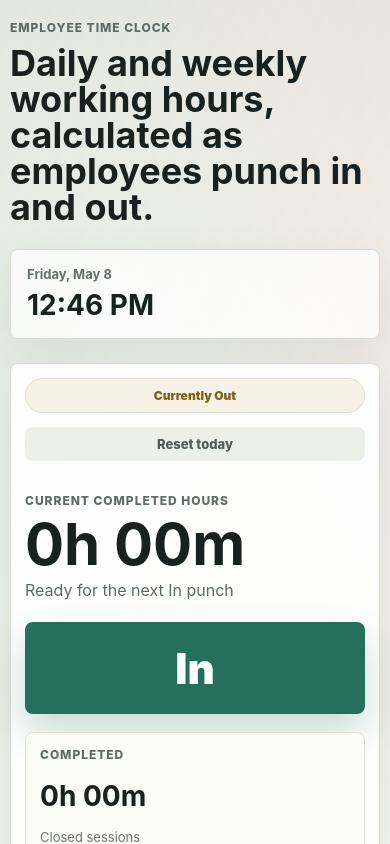
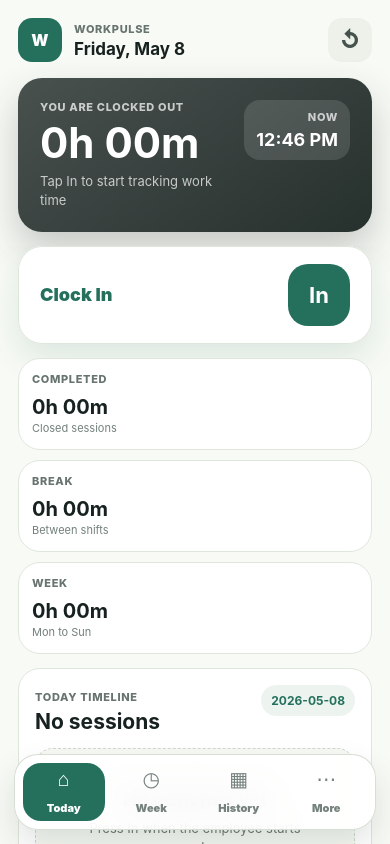
Before and after one commit to shibinsp45/WorkPulse, a React (Vite) app: page / in a window 390 px wide. Shown: the top 844 px of the page. Built offline with nearby package versions, Linux system fonts and the light colour scheme.

Commit message:
Enhance WorkPulse app UI

```diff
--- a/src/App.jsx
+++ b/src/App.jsx
@@ -79,7 +79,7 @@ function calculateBreakMs(record) {
 
 function StatCard({ label, value, note }) {
   return (
-    <article className="stat-card">
+    <article className="metric-card">
       <span>{label}</span>
       <strong>{value}</strong>
       <p>{note}</p>
@@ -124,13 +124,13 @@ function WeekTable({ records, today }) {
   }, 0);
 
   return (
-    <section className="panel">
-      <div className="panel-title">
+    <section className="app-card">
+      <div className="section-head">
         <div>
           <span>Weekly Summary</span>
-          <h2>{formatHours(weeklyMs)}</h2>
+          <h2>This week</h2>
         </div>
-        <p>Mon to Sun</p>
+        <strong>{formatHours(weeklyMs)}</strong>
       </div>
 
       <div className="week-list">
@@ -154,6 +154,52 @@ function WeekTable({ records, today }) {
   );
 }
 
+function HistoryView({ records }) {
+  const rows = Object.entries(records)
+    .map(([date, record]) => ({
+      date,
+      sessions: record.sessions.length,
+      worked: calculateCompletedMs(record),
+      breakTime: calculateBreakMs(record),
+    }))
+    .sort((a, b) => b.date.localeCompare(a.date));
+
+  if (rows.length === 0) {
+    return (
+      <section className="app-card">
+        <div className="empty-state">
+          <strong>No history yet</strong>
+          <span>Your saved days will appear here after you clock in and out.</span>
+        </div>
+      </section>
+    );
+  }
+
+  return (
+    <section className="app-card">
+      <div className="section-head">
+        <div>
+          <span>Saved Records</span>
+          <h2>History</h2>
+        </div>
+        <strong>{rows.length} days</strong>
+      </div>
+
+      <div className="history-list">
+        {rows.map((row) => (
+          <article className="history-row" key={row.date}>
+            <div>
+              <strong>{row.date}</strong>
+              <span>{row.sessions} sessions / {formatHours(row.breakTime)} break</span>
+            </div>
+            <b>{formatHours(row.worked)}</b>
+          </article>
+        ))}
+      </div>
+    </section>
+  );
+}
+
 export default function App() {
   const [records, setRecords] = useState(() => {
     try {
@@ -163,6 +209,7 @@ export default function App() {
     }
   });
   const [now, setNow] = useState(Date.now());
+  const [activeView, setActiveView] = useState('today');
 
   useEffect(() => {
     localStorage.setItem(STORAGE_KEY, JSON.stringify(records));
@@ -180,6 +227,10 @@ export default function App() {
   const completedMs = calculateCompletedMs(todayRecord);
   const totalMs = calculateWorkedMs(todayRecord, now);
   const breakMs = calculateBreakMs(todayRecord);
+  const weeklyMs = getWeekDays(today).reduce((total, day) => {
+    const key = formatDateKey(day);
+    return total + calculateCompletedMs(records[key] ?? { sessions: [] });
+  }, 0);
 
   function punch() {
     setRecords((current) => {
@@ -209,58 +260,100 @@ export default function App() {
   }
 
   return (
-    <main className="app-shell">
-      <section className="hero">
+    <main className="page">
+      <section className="app-frame" aria-label="WorkPulse time clock app">
+        <header className="app-topbar">
+          <div className="brand-mark">W</div>
           <div>
-          <p>Employee Time Clock</p>
-          <h1>Daily and weekly working hours, calculated as employees punch in and out.</h1>
+            <span>WorkPulse</span>
+            <strong>{formatLongDate(today)}</strong>
           </div>
-        <div className="today-chip">
-          <span>{formatLongDate(today)}</span>
+          <button className="icon-button" onClick={clearToday} title="Reset today" type="button">
+            ↺
+          </button>
+        </header>
+
+        <section className={activeSession ? 'status-card active' : 'status-card'}>
+          <div className="status-copy">
+            <span>{activeSession ? 'You are clocked in' : 'You are clocked out'}</span>
+            <h1>{formatHours(totalMs)}</h1>
+            <p>{activeSession ? `Started at ${formatClock(activeSession.in)}` : 'Tap In to start tracking work time'}</p>
+          </div>
+          <div className="time-now">
+            <span>Now</span>
             <strong>{today.toLocaleTimeString([], { hour: '2-digit', minute: '2-digit' })}</strong>
           </div>
         </section>
 
-      <section className="dashboard">
-        <div className="clock-panel">
-          <div className="status-row">
-            <span className={activeSession ? 'status-pill active' : 'status-pill'}>
-              {activeSession ? 'Currently In' : 'Currently Out'}
-            </span>
-            <button className="text-button" onClick={clearToday} type="button">
-              Reset today
-            </button>
-          </div>
-
-          <div className="timer">
-            <span>Current completed hours</span>
-            <strong>{formatHours(totalMs)}</strong>
-            <p>{activeSession ? `Session started at ${formatClock(activeSession.in)}` : 'Ready for the next In punch'}</p>
-          </div>
-
+        <div className="view-area">
+          {activeView === 'today' ? (
+            <>
               <button className={activeSession ? 'punch-button out' : 'punch-button'} onClick={punch} type="button">
-            {activeSession ? 'Out' : 'In'}
+                <span>{activeSession ? 'Clock Out' : 'Clock In'}</span>
+                <strong>{activeSession ? 'Out' : 'In'}</strong>
               </button>
 
-          <div className="stats-grid">
+              <section className="metrics-grid" aria-label="Daily hour totals">
                 <StatCard label="Completed" value={formatHours(completedMs)} note="Closed sessions" />
-            <StatCard label="Break" value={formatHours(breakMs)} note="Time between Out and next In" />
-            <StatCard label="Today Total" value={formatHours(totalMs)} note="Includes running session" />
-          </div>
-        </div>
+                <StatCard label="Break" value={formatHours(breakMs)} note="Between shifts" />
+                <StatCard label="Week" value={formatHours(weeklyMs)} note="Mon to Sun" />
+              </section>
 
-        <section className="panel">
-          <div className="panel-title">
+              <section className="app-card">
+                <div className="section-head">
                   <div>
                     <span>Today Timeline</span>
-              <h2>{todayRecord.sessions.length} punches</h2>
+                    <h2>{todayRecord.sessions.length ? `${todayRecord.sessions.length} sessions` : 'No sessions'}</h2>
                   </div>
-            <p>{dateKey}</p>
+                  <b>{dateKey}</b>
                 </div>
                 <Timeline sessions={todayRecord.sessions} />
               </section>
+            </>
+          ) : null}
 
-        <WeekTable records={records} today={today} />
+          {activeView === 'week' ? <WeekTable records={records} today={today} /> : null}
+          {activeView === 'history' ? <HistoryView records={records} /> : null}
+          {activeView === 'more' ? (
+            <section className="app-card">
+              <div className="section-head">
+                <div>
+                  <span>Manage</span>
+                  <h2>Options</h2>
+                </div>
+              </div>
+              <div className="option-list">
+                <button onClick={clearToday} type="button">
+                  <span>↺</span>
+                  Reset today
+                </button>
+                <button onClick={() => setRecords({})} type="button">
+                  <span>×</span>
+                  Clear all records
+                </button>
+              </div>
+            </section>
+          ) : null}
+        </div>
+
+        <nav className="bottom-tabs" aria-label="App navigation">
+          <button className={activeView === 'today' ? 'active' : ''} onClick={() => setActiveView('today')} type="button">
+            <span>⌂</span>
+            Today
+          </button>
+          <button className={activeView === 'week' ? 'active' : ''} onClick={() => setActiveView('week')} type="button">
+            <span>◷</span>
+            Week
+          </button>
+          <button className={activeView === 'history' ? 'active' : ''} onClick={() => setActiveView('history')} type="button">
+            <span>▦</span>
+            History
+          </button>
+          <button className={activeView === 'more' ? 'active' : ''} onClick={() => setActiveView('more')} type="button">
+            <span>⋯</span>
+            More
+          </button>
+        </nav>
       </section>
     </main>
   );
--- a/src/styles.css
+++ b/src/styles.css
@@ -9,8 +9,8 @@
 }
 
 :root {
-  color: #18211f;
-  background: #f3f5ef;
+  color: #17211f;
+  background: #e9eee8;
   font-family: Inter, ui-sans-serif, system-ui, -apple-system, BlinkMacSystemFont, "Segoe UI", sans-serif;
   font-synthesis: none;
   text-rendering: optimizeLegibility;
@@ -20,9 +20,9 @@ body {
   min-width: 320px;
   min-height: 100vh;
   background:
-    linear-gradient(120deg, rgba(37, 112, 93, 0.09), transparent 34%),
-    linear-gradient(245deg, rgba(196, 72, 48, 0.08), transparent 30%),
-    #f3f5ef;
+    linear-gradient(135deg, rgba(36, 112, 93, 0.18), transparent 30%),
+    linear-gradient(235deg, rgba(224, 115, 72, 0.16), transparent 34%),
+    #edf1eb;
 }
 
 button {
@@ -32,332 +32,417 @@ button {
   cursor: pointer;
 }
 
-.app-shell {
-  width: min(1180px, calc(100vw - 32px));
-  margin: 0 auto;
-  padding: 34px 0;
+.page {
+  display: grid;
+  min-height: 100vh;
+  place-items: center;
+  padding: 22px;
 }
 
-.hero {
+.app-frame {
+  position: relative;
   display: flex;
-  align-items: flex-end;
-  justify-content: space-between;
-  gap: 24px;
-  margin-bottom: 24px;
+  width: min(430px, 100%);
+  height: min(900px, calc(100vh - 44px));
+  min-height: 680px;
+  flex-direction: column;
+  overflow: hidden;
+  border: 1px solid rgba(36, 50, 45, 0.12);
+  border-radius: 28px;
+  background: #f8faf5;
+  box-shadow: 0 28px 80px rgba(31, 44, 39, 0.22);
 }
 
-.hero p,
-.panel-title span,
-.timer span,
-.stat-card span {
-  color: #5e6b66;
-  font-size: 12px;
-  font-weight: 800;
-  letter-spacing: 0.08em;
+.app-topbar {
+  display: flex;
+  align-items: center;
+  gap: 12px;
+  padding: 18px 18px 12px;
+}
+
+.brand-mark,
+.icon-button {
+  display: grid;
+  width: 44px;
+  height: 44px;
+  flex: 0 0 auto;
+  place-items: center;
+  border-radius: 14px;
+  font-weight: 950;
+}
+
+.brand-mark {
+  color: #fff;
+  background: #24705d;
+}
+
+.app-topbar div:nth-child(2) {
+  display: grid;
+  min-width: 0;
+  flex: 1;
+  gap: 3px;
+}
+
+.app-topbar span,
+.section-head span,
+.status-copy span,
+.metric-card span,
+.time-now span {
+  color: #68746f;
+  font-size: 11px;
+  font-weight: 850;
+  letter-spacing: 0.06em;
   text-transform: uppercase;
 }
 
-.hero h1 {
-  max-width: 760px;
-  margin-top: 10px;
-  font-size: clamp(34px, 6vw, 66px);
-  line-height: 1;
+.app-topbar strong {
+  overflow: hidden;
+  font-size: 17px;
+  text-overflow: ellipsis;
+  white-space: nowrap;
 }
 
-.today-chip {
-  display: grid;
-  min-width: 210px;
-  gap: 6px;
-  border: 1px solid #d9ded4;
-  border-radius: 8px;
-  background: rgba(255, 255, 255, 0.76);
-  padding: 16px;
-  box-shadow: 0 18px 48px rgba(36, 48, 44, 0.09);
+.icon-button {
+  background: #edf1e9;
+  color: #45524d;
+  font-size: 22px;
 }
 
-.today-chip span {
-  color: #63706b;
-  font-size: 13px;
-  font-weight: 700;
+.status-card {
+  display: flex;
+  align-items: flex-start;
+  justify-content: space-between;
+  gap: 18px;
+  margin: 4px 18px 14px;
+  border-radius: 24px;
+  background:
+    linear-gradient(145deg, rgba(255, 255, 255, 0.16), transparent),
+    #26302d;
+  padding: 22px;
+  color: #fff;
+  box-shadow: 0 18px 38px rgba(38, 48, 45, 0.24);
 }
 
-.today-chip strong {
-  font-size: 28px;
+.status-card.active {
+  background:
+    linear-gradient(145deg, rgba(255, 255, 255, 0.18), transparent),
+    #24705d;
 }
 
-.dashboard {
+.status-copy {
   display: grid;
-  grid-template-columns: minmax(320px, 1.25fr) minmax(280px, 0.85fr);
-  gap: 18px;
-  align-items: start;
+  gap: 9px;
 }
 
-.clock-panel,
-.panel {
-  border: 1px solid #d9ded4;
-  border-radius: 8px;
-  background: rgba(255, 255, 255, 0.9);
-  box-shadow: 0 18px 48px rgba(36, 48, 44, 0.09);
+.status-copy span,
+.status-copy p,
+.time-now span {
+  color: rgba(255, 255, 255, 0.72);
 }
 
-.clock-panel {
-  grid-row: span 2;
-  padding: 22px;
+.status-copy h1 {
+  font-size: 48px;
+  line-height: 0.95;
 }
 
-.panel {
-  padding: 18px;
+.status-copy p {
+  max-width: 230px;
+  font-size: 13px;
+  line-height: 1.45;
 }
 
-.status-row,
-.panel-title,
-.week-row,
-.timeline-row {
+.time-now {
+  display: grid;
+  flex: 0 0 auto;
+  gap: 5px;
+  border-radius: 16px;
+  background: rgba(255, 255, 255, 0.13);
+  padding: 10px 12px;
+  text-align: right;
+}
+
+.time-now strong {
+  font-size: 18px;
+}
+
+.view-area {
+  flex: 1;
+  overflow: auto;
+  padding: 0 18px 96px;
+  scrollbar-width: none;
+}
+
+.view-area::-webkit-scrollbar {
+  display: none;
+}
+
+.punch-button {
   display: flex;
+  width: 100%;
+  min-height: 92px;
   align-items: center;
   justify-content: space-between;
-  gap: 14px;
+  border-radius: 24px;
+  background: #ffffff;
+  padding: 18px 22px;
+  color: #24705d;
+  box-shadow: inset 0 0 0 1px #dfe6dc, 0 14px 32px rgba(36, 112, 93, 0.13);
 }
 
-.status-pill {
-  border: 1px solid #e1ded3;
-  border-radius: 999px;
-  background: #f6f1e7;
-  padding: 9px 12px;
-  color: #80611c;
-  font-size: 12px;
+.punch-button span {
+  font-size: 18px;
   font-weight: 900;
 }
 
-.status-pill.active {
-  border-color: #cce4d3;
-  background: #e9f6ec;
-  color: #25705d;
-}
-
-.text-button {
-  border-radius: 8px;
-  background: #edf0e8;
-  padding: 9px 12px;
-  color: #4f5b56;
-  font-size: 13px;
-  font-weight: 800;
-}
-
-.timer {
+.punch-button strong {
   display: grid;
-  gap: 10px;
-  margin: 46px 0 28px;
-}
-
-.timer strong {
-  font-size: clamp(58px, 10vw, 112px);
-  line-height: 0.9;
-}
-
-.timer p {
-  color: #5d6a65;
-  font-size: 16px;
-}
-
-.punch-button {
-  width: 100%;
-  min-height: 92px;
-  border-radius: 8px;
-  background: #25705d;
+  width: 62px;
+  height: 62px;
+  place-items: center;
+  border-radius: 20px;
+  background: #24705d;
   color: #fff;
-  font-size: 42px;
-  font-weight: 950;
-  box-shadow: 0 18px 36px rgba(37, 112, 93, 0.24);
-  transition: transform 160ms ease, box-shadow 160ms ease, background 160ms ease;
-}
-
-.punch-button:hover {
-  transform: translateY(-2px);
-  box-shadow: 0 22px 44px rgba(37, 112, 93, 0.28);
+  font-size: 22px;
 }
 
 .punch-button.out {
-  background: #c44830;
-  box-shadow: 0 18px 36px rgba(196, 72, 48, 0.22);
+  color: #bc4935;
+  box-shadow: inset 0 0 0 1px #ead7d1, 0 14px 32px rgba(188, 73, 53, 0.12);
 }
 
-.stats-grid {
+.punch-button.out strong {
+  background: #bc4935;
+}
+
+.metrics-grid {
   display: grid;
   grid-template-columns: repeat(3, minmax(0, 1fr));
-  gap: 12px;
-  margin-top: 18px;
+  gap: 10px;
+  margin: 14px 0;
 }
 
-.stat-card {
-  display: grid;
-  min-height: 128px;
-  align-content: space-between;
-  border: 1px solid #dfe3da;
-  border-radius: 8px;
-  background: #fbfcf8;
-  padding: 14px;
+.metric-card,
+.app-card {
+  border: 1px solid #dfe6dc;
+  border-radius: 22px;
+  background: #fff;
 }
 
-.stat-card strong {
-  font-size: 28px;
+.metric-card {
+  display: grid;
+  min-height: 118px;
+  align-content: space-between;
+  padding: 13px;
 }
 
-.stat-card p,
-.panel-title p,
-.empty-state span {
-  color: #68756f;
-  font-size: 13px;
+.metric-card strong {
+  margin-top: 8px;
+  font-size: 20px;
+  line-height: 1.05;
 }
 
-.panel-title {
-  margin-bottom: 16px;
+.metric-card p {
+  color: #73807a;
+  font-size: 11px;
+  line-height: 1.35;
 }
 
-.panel-title h2 {
-  margin-top: 5px;
-  font-size: 28px;
+.app-card {
+  margin-top: 14px;
+  padding: 16px;
 }
 
-.timeline {
+.section-head {
+  display: flex;
+  align-items: flex-start;
+  justify-content: space-between;
+  gap: 14px;
+  margin-bottom: 14px;
+}
+
+.section-head h2 {
+  margin-top: 4px;
+  font-size: 21px;
+}
+
+.section-head > strong,
+.section-head > b {
+  border-radius: 999px;
+  background: #edf4ef;
+  padding: 8px 10px;
+  color: #24705d;
+  font-size: 12px;
+}
+
+.timeline,
+.week-list,
+.history-list,
+.option-list {
   display: grid;
   gap: 10px;
 }
 
-.timeline-row {
-  border: 1px solid #e0e5dc;
-  border-radius: 8px;
-  background: #fbfcf8;
+.timeline-row,
+.week-row,
+.history-row {
+  display: flex;
+  align-items: center;
+  justify-content: space-between;
+  gap: 12px;
+  border-radius: 18px;
+  background: #f5f8f2;
   padding: 12px;
 }
 
 .timeline-marker {
   display: grid;
-  width: 34px;
-  height: 34px;
+  width: 36px;
+  height: 36px;
   flex: 0 0 auto;
   place-items: center;
-  border-radius: 8px;
-  background: #e9f1ed;
-  color: #25705d;
-  font-weight: 900;
+  border-radius: 13px;
+  background: #e1efe7;
+  color: #24705d;
+  font-weight: 950;
 }
 
-.timeline-row > div:not(.timeline-marker) {
+.timeline-row > div:not(.timeline-marker),
+.week-row div,
+.history-row div {
   display: grid;
-  gap: 4px;
-  min-width: 88px;
+  gap: 3px;
+  min-width: 0;
 }
 
 .timeline-row span,
-.week-row span {
-  color: #6e7a75;
+.week-row span,
+.history-row span {
+  color: #737f79;
   font-size: 12px;
   font-weight: 700;
 }
 
-.timeline-row strong {
-  font-size: 17px;
+.timeline-row strong,
+.week-row strong,
+.week-row b,
+.history-row strong,
+.history-row b {
+  font-size: 15px;
+}
+
+.week-row.today {
+  background: #e7f2eb;
+  outline: 2px solid rgba(36, 112, 93, 0.12);
 }
 
 .empty-state {
   display: grid;
-  min-height: 166px;
+  min-height: 150px;
   place-items: center;
   align-content: center;
   gap: 8px;
-  border: 1px dashed #ccd4c8;
-  border-radius: 8px;
-  background: #fbfcf8;
+  border: 1px dashed #cfd8cc;
+  border-radius: 18px;
+  background: #f7faf4;
+  padding: 18px;
   text-align: center;
 }
 
 .empty-state strong {
-  font-size: 20px;
+  font-size: 19px;
 }
 
-.week-list {
-  display: grid;
-  gap: 8px;
+.empty-state span {
+  max-width: 240px;
+  color: #6d7873;
+  font-size: 13px;
+  line-height: 1.45;
 }
 
-.week-row {
-  border-radius: 8px;
-  background: #f3f5ef;
-  padding: 11px 12px;
+.option-list button {
+  display: flex;
+  min-height: 54px;
+  align-items: center;
+  gap: 12px;
+  border-radius: 16px;
+  background: #f3f6f0;
+  padding: 0 14px;
+  font-weight: 850;
+  text-align: left;
 }
 
-.week-row.today {
-  outline: 2px solid rgba(37, 112, 93, 0.18);
-  background: #eaf3ee;
+.option-list span {
+  display: grid;
+  width: 32px;
+  height: 32px;
+  place-items: center;
+  border-radius: 11px;
+  background: #fff;
+  color: #24705d;
+  font-size: 18px;
 }
 
-.week-row div {
+.bottom-tabs {
+  position: absolute;
+  right: 14px;
+  bottom: 14px;
+  left: 14px;
   display: grid;
-  gap: 2px;
+  grid-template-columns: repeat(4, 1fr);
+  gap: 6px;
+  border: 1px solid rgba(207, 216, 204, 0.82);
+  border-radius: 24px;
+  background: rgba(255, 255, 255, 0.88);
+  padding: 8px;
+  box-shadow: 0 16px 32px rgba(31, 44, 39, 0.13);
+  backdrop-filter: blur(18px);
 }
 
-.week-row strong,
-.week-row b {
-  font-size: 15px;
+.bottom-tabs button {
+  display: grid;
+  height: 58px;
+  place-items: center;
+  gap: 3px;
+  border-radius: 18px;
+  background: transparent;
+  color: #75817c;
+  font-size: 11px;
+  font-weight: 900;
 }
 
-@media (max-width: 850px) {
-  .hero,
-  .dashboard {
-    display: grid;
+.bottom-tabs span {
+  font-size: 20px;
+  line-height: 1;
+}
+
+.bottom-tabs button.active {
+  background: #24705d;
+  color: #fff;
+}
+
+@media (max-width: 520px) {
+  .page {
+    display: block;
+    padding: 0;
+  }
+
+  .app-frame {
+    width: 100%;
+    height: 100vh;
+    min-height: 100vh;
+    border: 0;
+    border-radius: 0;
+  }
+
+  .status-copy h1 {
+    font-size: 42px;
+  }
+
+  .metrics-grid {
     grid-template-columns: 1fr;
   }
 
-  .clock-panel {
-    grid-row: auto;
-  }
-
-  .today-chip {
-    min-width: 0;
+  .metric-card {
+    min-height: 92px;
   }
 }
-
-@media (max-width: 560px) {
-  .app-shell {
-    width: min(100vw - 20px, 460px);
-    padding: 20px 0;
-  }
-
-  .hero h1 {
-    font-size: 36px;
-  }
-
-  .clock-panel,
-  .panel {
-    padding: 14px;
-  }
-
-  .status-row {
-    align-items: stretch;
-    flex-direction: column;
-  }
-
-  .status-pill,
-  .text-button {
-    width: 100%;
-    text-align: center;
-  }
-
-  .timer {
-    margin: 32px 0 22px;
-  }
-
-  .timer strong {
-    font-size: 58px;
-  }
-
-  .stats-grid {
-    grid-template-columns: 1fr;
-  }
-
-  .timeline-row {
-    display: grid;
-    grid-template-columns: 34px 1fr 1fr;
-  }
-}
```
Lines whose indentation alone changed are shown as unchanged.
